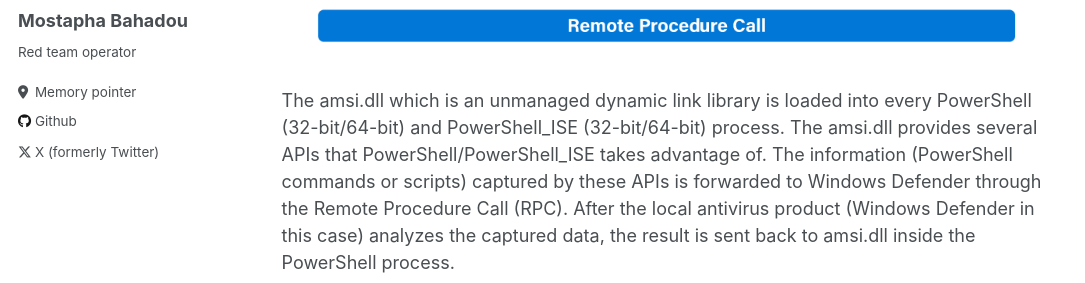
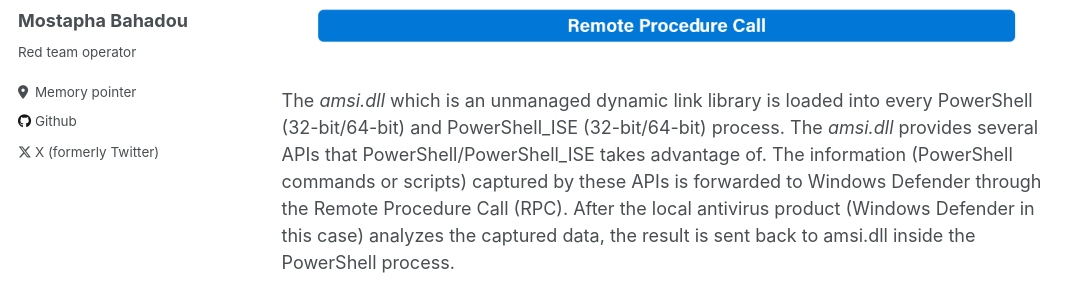
Before and after one commit to mostaphabahadou/mostaphabahadou.github.io, a Jekyll site: the page built from _posts/2022-01-20-blog-post-1.md, in a window 1280 px wide and 900 px high, scrolled down 1291 px. Shown: the part 170-453 px from the top of the window, without its empty margins (0-1085 px from the left). Built offline with Jekyll 4.4.1, drawn with Linux system fonts in a browser that asks for light colours; some of the changed text lies outside the part shown.

```diff
--- a/_posts/2022-01-20-blog-post-1.md
+++ b/_posts/2022-01-20-blog-post-1.md
@@ -22,7 +20,7 @@ Let’s see how AMSI interacts with the local antivirus product, which in this c
 
 ![alt text](https://raw.githubusercontent.com/mostaphabahadou/mostaphabahadou.github.io/master/images/63b873d0-68fd-11ec-9198-15b8e5d14351-AMSIimplementation.png)
 
-The amsi.dll which is an unmanaged dynamic link library is loaded into every PowerShell (32-bit/64-bit) and PowerShell_ISE (32-bit/64-bit) process. The amsi.dll provides several APIs that PowerShell/PowerShell_ISE takes advantage of.
+The _amsi.dll_ which is an unmanaged dynamic link library is loaded into every PowerShell (32-bit/64-bit) and PowerShell_ISE (32-bit/64-bit) process. The _amsi.dll_ provides several APIs that PowerShell/PowerShell_ISE takes advantage of.
 The information (PowerShell commands or scripts) captured by these APIs is forwarded to Windows Defender through the Remote Procedure Call (RPC). After the local antivirus product (Windows Defender in this case) analyzes the captured data, the result is sent back to amsi.dll inside the PowerShell process.
 
 Antimalware Scan Interface is essentially a set of APIs that allow antivirus products to scan PowerShell, Jscript, VBScript, VBA or .NET commands or scripts when they are executed, of course, even if they are never written to disk.
@@ -46,7 +44,7 @@ Let’s hook the AMSI APIs using Frida and see the AMSI process in practice:
 
 ![alt text](https://raw.githubusercontent.com/mostaphabahadou/mostaphabahadou.github.io/master/images/837c2a90-68fd-11ec-9198-15b8e5d14351-AMSIProcessFrida.png)
 
-The issued command is “**cd**” as you can you see in the buffer parameter, which is the one that containing the content to be scanned. Windows Defender scans the buffer passed to `AmsiScanBuffer` and returns the result value. The result value is “1” which indicates that the “**cd**” command is clean. However, the scanned “**AmsiUtils**” returns a value of “**32768**”, indicating that AMSI has flagged “**AmsiUtils**” as malicious, and there is no doubt that the warning we received in PowerShell prompt came from Windows Defender (in our case):
+The issued command is “**cd**” as you can you see in the buffer parameter, which is the one that containing the content to be scanned. Windows Defender scans the buffer passed to `AmsiScanBuffer` and returns the result value. The result value is “**1**” which indicates that the “**cd**” command is clean. However, the scanned “**AmsiUtils**” returns a value of “**32768**”, indicating that AMSI has flagged “**AmsiUtils**” as malicious, and there is no doubt that the warning we received in PowerShell prompt came from Windows Defender (in our case):
 
 ![alt text](https://raw.githubusercontent.com/mostaphabahadou/mostaphabahadou.github.io/master/images/9f3b21f0-68fd-11ec-9198-15b8e5d14351-AMSI32768.png)
 
@@ -87,7 +85,7 @@ The fifth line of assembly code is `jne` (jump if not equal), which means if the
 
 ![alt text](https://raw.githubusercontent.com/mostaphabahadou/mostaphabahadou.github.io/master/images/7094e1f0-68fe-11ec-9198-15b8e5d14351-AMSIWinDbgCMP.png)
 
-The static value `**0x80070057**` corresponds to the message text **E_INVALIDARG**. The message text indicates that an argument – `amsiContext` – is invalid. So, this error occurs if the Context Structure has been corrupted.
+The static value `0x80070057` corresponds to the message text **E_INVALIDARG**. The message text indicates that an argument – `amsiContext` – is invalid. So, this error occurs if the Context Structure has been corrupted.
 
 Let’s try to enforce this error and see if we can bypass the Antimalware Scan Interface. To do that, we’ll try to modify the first four bytes of the Context Structure:
 
@@ -95,7 +93,7 @@ Let’s try to enforce this error and see if we can bypass the Antimalware Scan
 
 We have effectively bypassed AMSI by corrupting the `amsiContext` header.
 
-Instead WinDbg, we’ll try to use PowerShell to interact with System.Management.Automation.AmsiUtils class as it the one that stores information about AMSI, corrupting the Context Structure and helpfully bypassing AMSI:
+Instead WinDbg, we’ll try to use PowerShell to interact with _System.Management.Automation.AmsiUtils_ class as it the one that stores information about AMSI, corrupting the Context Structure and helpfully bypassing AMSI:
 
 ![alt text](https://raw.githubusercontent.com/mostaphabahadou/mostaphabahadou.github.io/master/images/d076ef00-68fe-11ec-9198-15b8e5d14351-AMSIPSBypass.png)
 
```
Also changed, not shown: other parts of _posts/2022-01-20-blog-post-1.md (+1 -3 lines).
